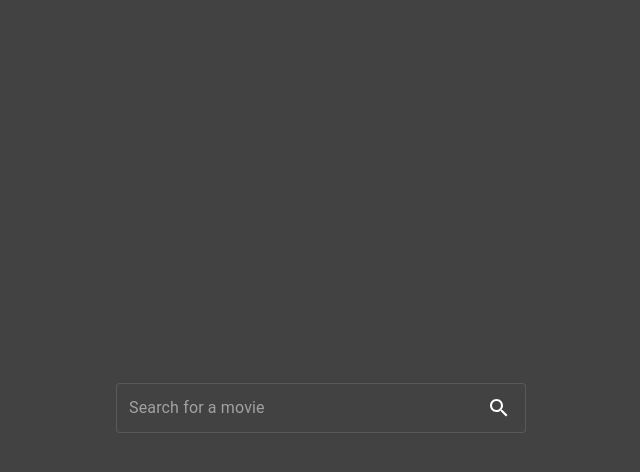
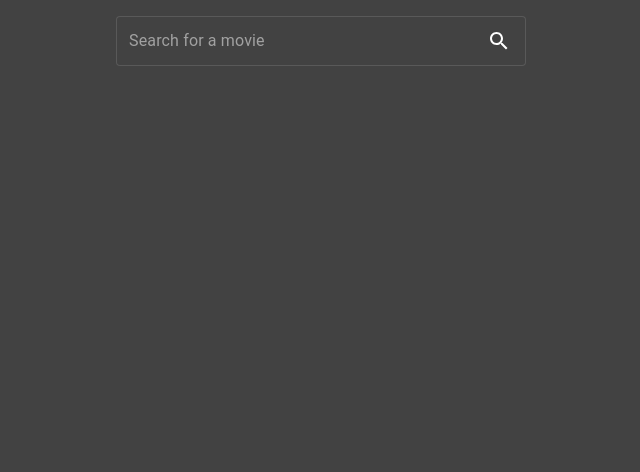
Before and after one commit to RishikeshVedpathak/react-query-movies-app, a React (Create React App) app: page / in a window 1280 px wide. Shown: the top 472 px of the page, without its empty margins (319-959 px from the left). Built offline with nearby package versions, Linux system fonts and the light colour scheme.

Commit message:
Show searched movies using MovieCard component

```diff
--- a/src/pages/Home/index.tsx
+++ b/src/pages/Home/index.tsx
@@ -4,6 +4,8 @@
 import service from "utils/service";
 import CONSTANTS from "utils/constants";
 import { useQuery } from "react-query";
+import MovieCard, { MovieCardProps } from "components/MovieCard";
+import { Container, Grid } from "@material-ui/core";
 
 const Home = (): ReactElement => {
   const [searchText, setSearchText] = useState("");
@@ -23,10 +25,31 @@
   return (
     <div className={styles.root}>
       <SearchBox onChange={handleSearchChange} />
-      <div>{!!isSuccess && JSON.stringify(data)}</div>
-      {!!isLoading && <div>Loading...</div>}
-      {/* <div>status : {JSON.stringify(status)}</div>
-      <div>error : {JSON.stringify(error)}</div> */}
+
+      <div className={styles.movieListContainer}>
+        {isLoading && <div>Loading...</div>}
+
+        {isSuccess &&
+          (!!data && data.Search.length ? (
+            <Container maxWidth={false}>
+              <Grid container spacing={2} xs={12}>
+                {data.Search.map(
+                  ({ Title, imdbID, Type, Year, Poster }: MovieCardProps) => (
+                    <Grid item xs={12} md={3} key={imdbID}>
+                      <MovieCard {...{ Title, imdbID, Type, Year, Poster }} />
+                    </Grid>
+                  )
+                )}
+              </Grid>
+            </Container>
+          ) : (
+            "No Result"
+          ))}
+
+        {!!error && <div>{JSON.stringify(error)}</div>}
+
+        {/* <div>isSuccess : {JSON.stringify(isSuccess)}</div> */}
+      </div>
     </div>
   );
 };
```
